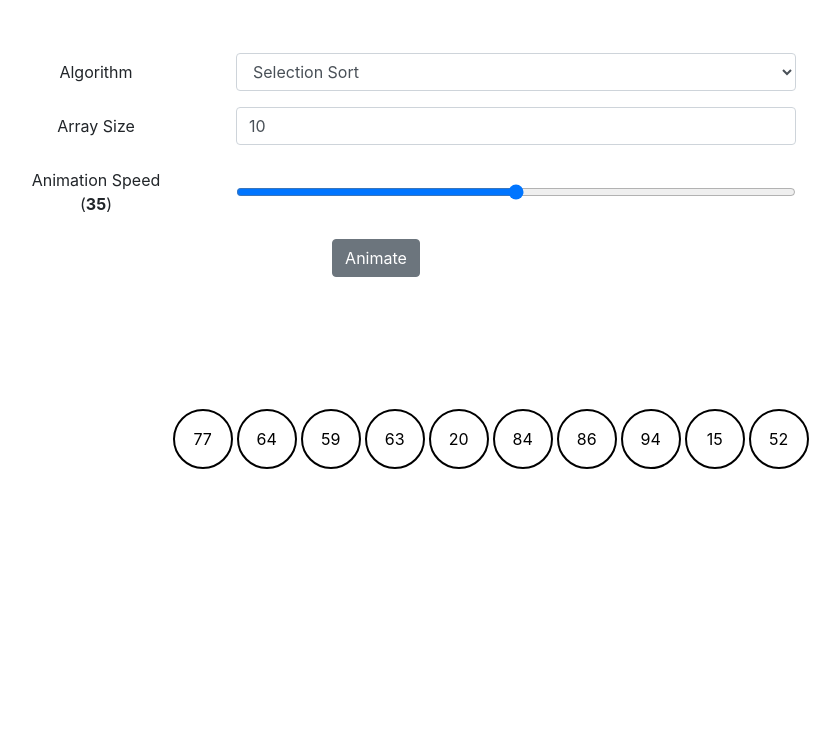
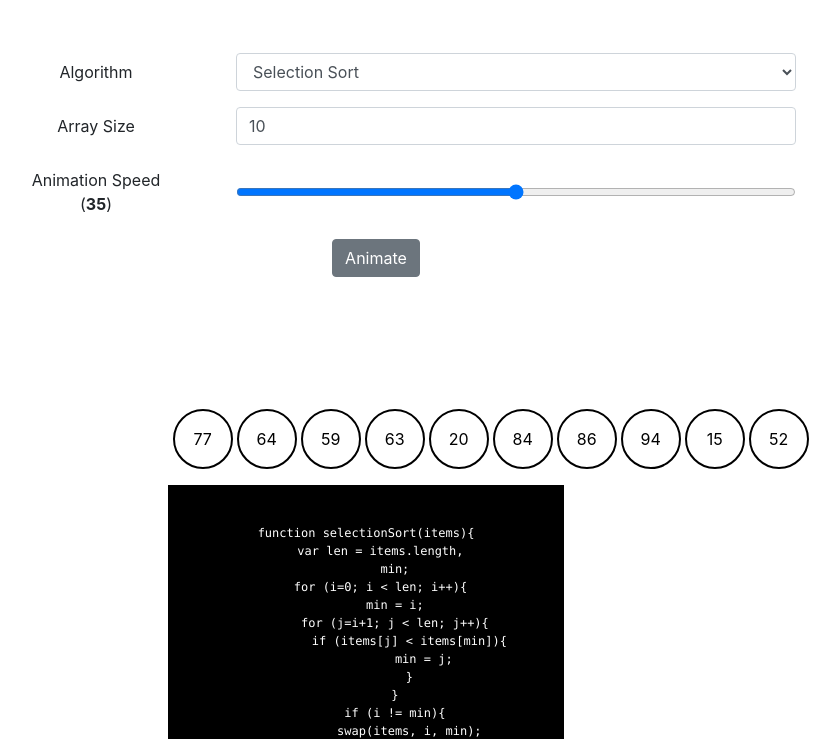
Before and after one commit to 1akshat/agorithm-visualizer, a plain HTML site: page index.html in a window 1280 px wide. Shown: the part 61-800 px from the top of the page, without its empty margins (274-1114 px from the left). Drawn offline with nearby package versions, Linux system fonts and the light colour scheme.

Commit message:
insert code snippet

```diff
--- a/index.html
+++ b/index.html
@@ -1,7 +1,7 @@
 <html>
 
 <head>
-    <title> Algo</title>
+    <title>Algorithm Visualizer</title>
     <link rel="stylesheet" type="text/css" href="static/style.css">
     <link rel="stylesheet" href="https://maxcdn.bootstrapcdn.com/bootstrap/4.0.0/css/bootstrap.min.css" integrity="sha384-Gn5384xqQ1aoWXA+058RXPxPg6fy4IWvTNh0E263XmFcJlSAwiGgFAW/dAiS6JXm" crossorigin="anonymous">
     <link rel="stylesheet" type="text/css" href="https://fonts.googleapis.com/css?family=Montserrat">
@@ -43,11 +43,19 @@
 		<div class="col-md-8">
 			<div class="animation" id="animate"> </div>
 		</div>
+		<center>
+		<div class="col-md-4">
+			<pre style="overflow-x: auto; background-color: #000000;">
+				<code style="white-space: pre-wrap; font-size: 12px; color: white;">
+					<div id="code"></div>
+				</code>
+			</pre>
+		</div>
+		</center>
     </div>
     </center>
 
 
-    <!-- <div  id="search-container"></div> -->
     <script src="index.js"></script>
 </body>
 
--- a/index.js
+++ b/index.js
@@ -2,9 +2,10 @@ let div = document.getElementById('animate');
 
 let timeOutIdMap = new Map();
 
+var selectedAlgo = "selection";
+
 // DEFAULT ANIMATION SPEED
 var animation_speed = 35;
-
 
 window.onload = () => {
   createDivs()
@@ -231,8 +232,52 @@ const moveDivTop = (div1, div2, distance) => {
 }
 
 
+var bubble_sort_pseudo_code = "function sort(values) {\n\
+  var origValues = values.slice();\n\
+  var length = origValues.length - 1;\n\
+  do {\n\
+    var swapped = false;\n\
+    for(var i = 0; i < length; ++i) {\n\
+      if (origValues[i] > origValues[i+1]) {\n\
+        var temp = origValues[i];\n\
+        origValues[i] = origValues[i+1];\n\
+        origValues[i+1] = temp;\n\
+        swapped\n\ = true;\n\
+      }\n\
+    }\n\
+  }\n\
+  while(swapped === true);\n\
+  return origValues\n\
+}"
+
+
+var selection_sort_pseudo_code = "function selectionSort(items){\n\
+    var len = items.length,\n\
+        min;\n\
+    for (i=0; i < len; i++){\n\
+        min = i;\n\
+        for (j=i+1; j < len; j++){\n\
+            if (items[j] < items[min]){\n\
+                min = j;\n\
+            }\n\
+        }\n\
+        if (i != min){\n\
+            swap(items, i, min);\n\
+        }\n\
+    }\n\
+    return items;\n\
+}"
+
+
+document.getElementById("code").innerHTML = selection_sort_pseudo_code
 const switchAlgorithm = () => {
   const selectedAlgo = document.getElementById('algo-options').value;
+  if(selectedAlgo == "bubble"){
+    document.getElementById("code").innerHTML = bubble_sort_pseudo_code
+  } else{
+    document.getElementById("code").innerHTML = selection_sort_pseudo_code
+  }
+
   const searchElement = document.getElementById('search-box');
   const oldBlock = document.getElementsByClassName('searchElement')[0];
   const arraySize = document.getElementById('array-size').value;
--- a/static/style.css
+++ b/static/style.css
@@ -22,6 +22,7 @@ body {
 .animation {
     margin-left: 50%;
     position: relative;
+    display: flex;
     padding: 16px;
     display: -webkit-inline-box;
     justify-content: center;
```
